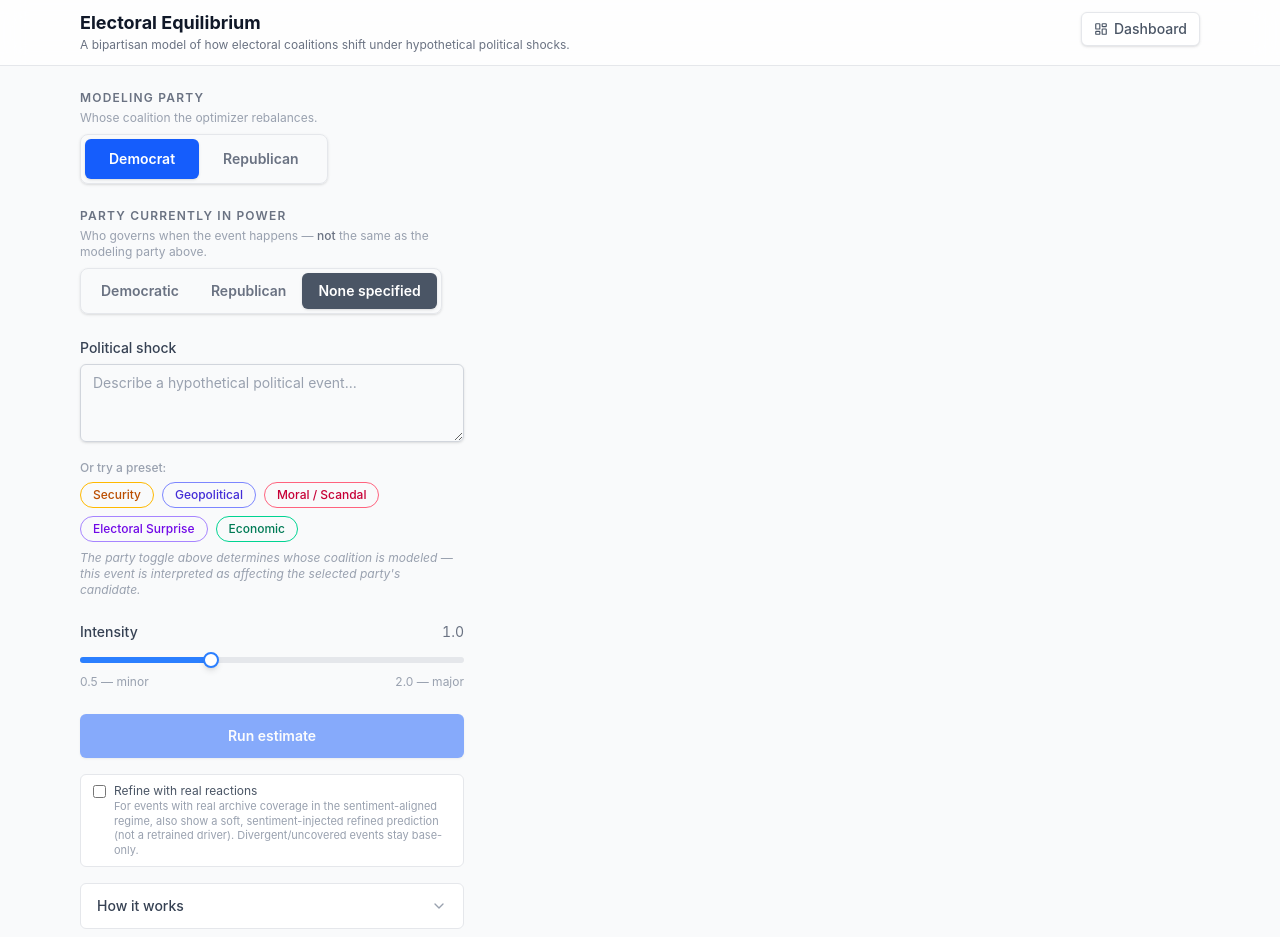
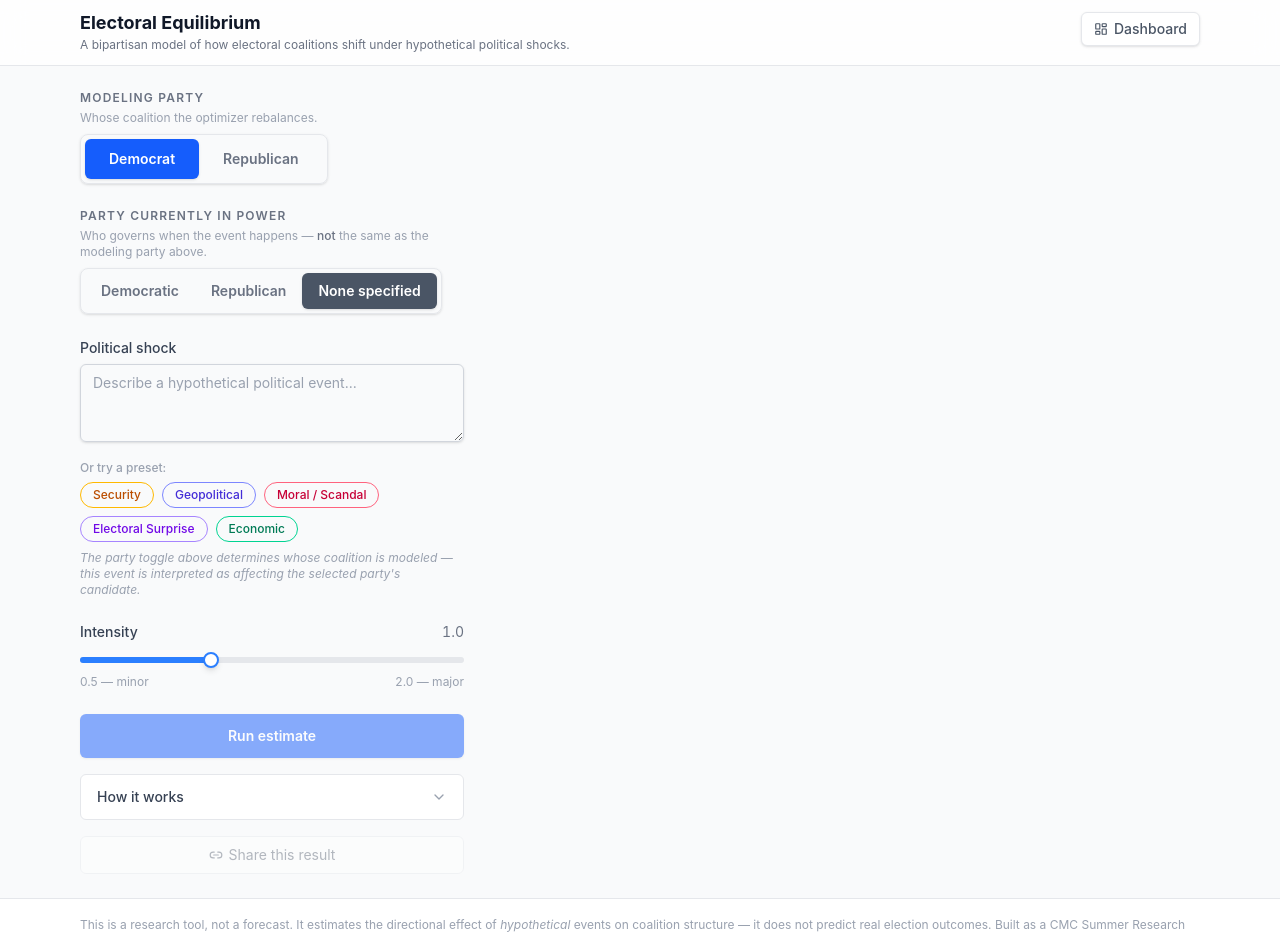
Before and after one commit to juhidamley/electoral-equilibrium, a Next.js app in the folder webapp/: page / in a window 1280 px wide. Shown: the top 937 px of the page. Built offline with nearby package versions, Linux system fonts and the light colour scheme; no server answers.

Commit message:
remove refine

```diff
--- a/webapp/app/page.tsx
+++ b/webapp/app/page.tsx
@@ -177,7 +177,6 @@ export default function HomePage() {
   const [simulation, setSimulation] = useState<SimulationData | null>(null);              // ← "simulation"
   const [empiricalSupport, setEmpiricalSupport] = useState<EmpiricalSupport | null>(null); // ← "empirical_support"
   const [refinement, setRefinement] = useState<Refinement | null>(null);                  // ← "refinement"
-  const [refineEnabled, setRefineEnabled] = useState<boolean>(false);  // opt-in: refine aligned events
   const [copied, setCopied] = useState(false);  // transient "Copied!" feedback on the share button
 
   // Holds the active SSE connection so we can close a stale one before starting a
@@ -279,7 +278,7 @@ export default function HomePage() {
         setLoading(false);
         esRef.current = null;
       },
-    }, refineEnabled);
+    }, false);  // refinement toggle removed — sentiment injection is server-side (always on for covered events)
     esRef.current = es;
   };
 
@@ -335,24 +334,6 @@ export default function HomePage() {
               loading={loading}
               onSubmit={handleSubmit}
             />
-
-            {/* Opt-in: refine with real archived reactions (aligned events only). */}
-            <label className="flex items-start gap-2 rounded-md border border-gray-200 bg-white px-3 py-2 text-xs text-gray-600">
-              <input
-                type="checkbox"
-                checked={refineEnabled}
-                onChange={(e) => setRefineEnabled(e.target.checked)}
-                className="mt-0.5"
-              />
-              <span>
-                Refine with real reactions
-                <span className="block text-[11px] text-gray-400">
-                  For events with real archive coverage in the sentiment-aligned regime,
-                  also show a soft, sentiment-injected refined prediction (not a retrained
-                  driver). Divergent/uncovered events stay base-only.
-                </span>
-              </span>
-            </label>
 
             <HowItWorks />
 
```
